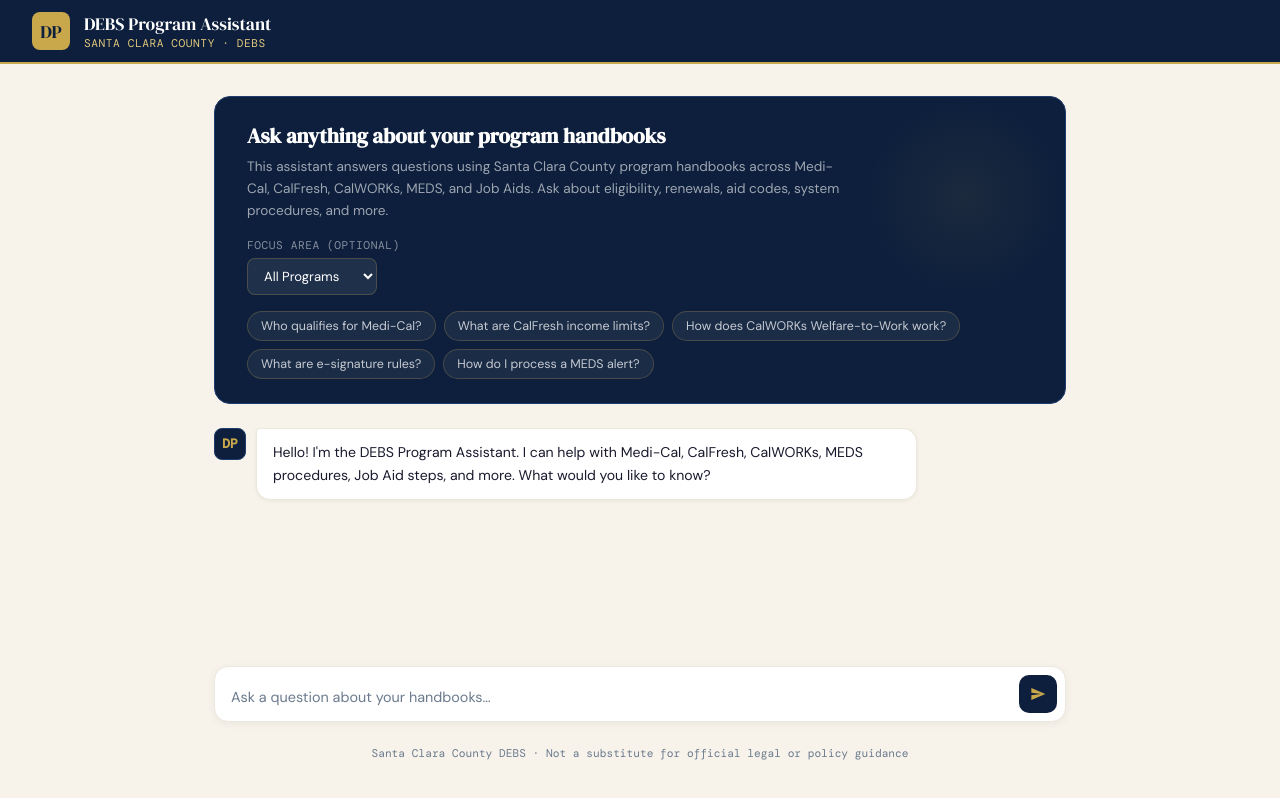
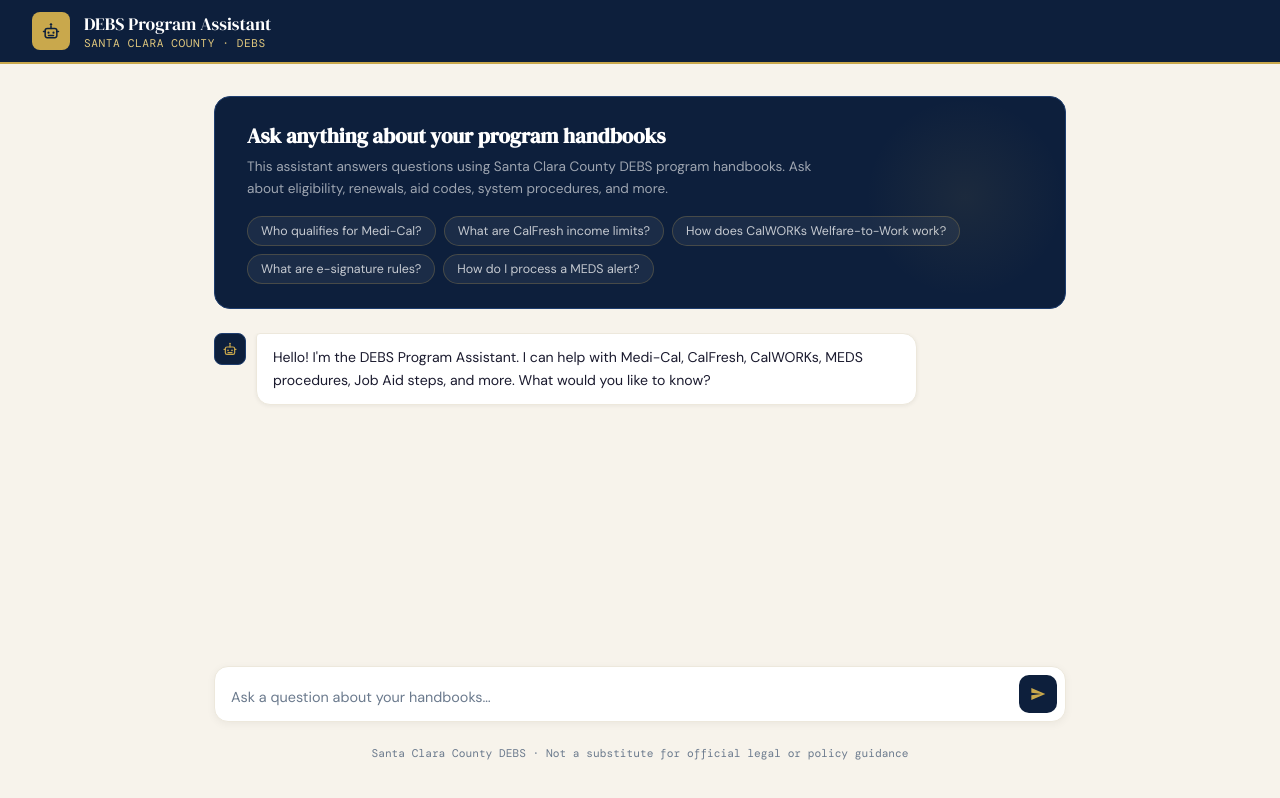
Before and after one commit to EstebanRosales1/DEBS-Program-Assistant, a website: page public/index.html in a window 1280 px wide. Drawn offline with nearby package versions, Linux system fonts and the light colour scheme; a web font is replaced by a local one.

Commit message:
Update index.html

```diff
--- a/public/index.html
+++ b/public/index.html
@@ -16,7 +16,7 @@
 
   header{background:var(--navy);padding:0 2rem;display:flex;align-items:center;justify-content:space-between;height:64px;border-bottom:2px solid var(--gold);flex-shrink:0;}
   .header-left{display:flex;align-items:center;gap:14px;}
-  .logo-badge{width:38px;height:38px;background:var(--gold);border-radius:8px;display:flex;align-items:center;justify-content:center;font-family:'DM Serif Display',serif;font-size:18px;color:var(--navy);}
+  .logo-badge{width:38px;height:38px;background:var(--gold);border-radius:8px;display:flex;align-items:center;justify-content:center;flex-shrink:0;}
   .header-title{font-family:'DM Serif Display',serif;font-size:1.1rem;color:var(--white);}
   .header-sub{font-size:.7rem;color:var(--gold-light);font-family:'DM Mono',monospace;letter-spacing:.05em;text-transform:uppercase;}
 
@@ -97,7 +97,18 @@
 
 <header>
   <div class="header-left">
-    <div class="logo-badge">DP</div>
+    <div class="logo-badge">
+      <svg viewBox="0 0 24 24" width="20" height="20" fill="none" stroke="var(--navy)" stroke-width="1.8" stroke-linecap="round" stroke-linejoin="round">
+        <rect x="5" y="9" width="14" height="11" rx="2.5"/>
+        <path d="M12 9V6"/>
+        <circle cx="12" cy="4" r="1.4" fill="var(--navy)" stroke="none"/>
+        <circle cx="9" cy="14" r="1.3" fill="var(--navy)" stroke="none"/>
+        <circle cx="15" cy="14" r="1.3" fill="var(--navy)" stroke="none"/>
+        <path d="M9 17.5h6"/>
+        <path d="M3 12.5h2"/>
+        <path d="M19 12.5h2"/>
+      </svg>
+    </div>
     <div>
       <div class="header-title">DEBS Program Assistant</div>
       <div class="header-sub">Santa Clara County · DEBS</div>
@@ -108,21 +119,7 @@
 <div class="main">
   <div class="intro-card">
     <h2>Ask anything about your program handbooks</h2>
-    <p>This assistant answers questions using Santa Clara County program handbooks across Medi-Cal, CalFresh, CalWORKs, MEDS, and Job Aids. Ask about eligibility, renewals, aid codes, system procedures, and more.</p>
-
-    <div style="margin-top:1rem;">
-      <div style="font-size:.7rem;color:rgba(255,255,255,.5);font-family:'DM Mono',monospace;text-transform:uppercase;letter-spacing:.05em;margin-bottom:6px;">Focus Area (optional)</div>
-      <select id="program-focus" style="background:rgba(255,255,255,.08);border:1px solid rgba(201,168,76,.25);color:var(--white);border-radius:8px;padding:8px 12px;font-size:.82rem;font-family:'DM Sans',sans-serif;outline:none;max-width:240px;">
-        <option value="">All Programs</option>
-        <option value="Medi-Cal">Medi-Cal</option>
-        <option value="CalFresh">CalFresh</option>
-        <option value="CalWORKs">CalWORKs</option>
-        <option value="MEDS">MEDS</option>
-        <option value="Job Aids">Job Aids</option>
-        <option value="General Relief">General Relief</option>
-        <option value="Foster Care">Foster Care</option>
-      </select>
-    </div>
+    <p>This assistant answers questions using Santa Clara County DEBS program handbooks. Ask about eligibility, renewals, aid codes, system procedures, and more.</p>
 
     <div class="suggestions" id="suggestions">
       <button class="suggestion-chip" onclick="useSuggestion(this)">Who qualifies for Medi-Cal?</button>
@@ -147,6 +144,17 @@
 </div>
 
 <script>
+const BOT_ICON_SVG = `<svg viewBox="0 0 24 24" width="16" height="16" fill="none" stroke="var(--gold)" stroke-width="1.8" stroke-linecap="round" stroke-linejoin="round">
+  <rect x="5" y="9" width="14" height="11" rx="2.5"/>
+  <path d="M12 9V6"/>
+  <circle cx="12" cy="4" r="1.4" fill="var(--gold)" stroke="none"/>
+  <circle cx="9" cy="14" r="1.3" fill="var(--gold)" stroke="none"/>
+  <circle cx="15" cy="14" r="1.3" fill="var(--gold)" stroke="none"/>
+  <path d="M9 17.5h6"/>
+  <path d="M3 12.5h2"/>
+  <path d="M19 12.5h2"/>
+</svg>`;
+
 let conversationHistory = [];
 let lastQuestion = '';
 let lastAnswer = '';
@@ -189,7 +197,11 @@
 
   const avatar = document.createElement('div');
   avatar.className = `avatar ${role === 'ai' ? 'ai' : 'user-av'}`;
-  avatar.textContent = role === 'ai' ? 'DP' : 'You';
+  if (role === 'ai') {
+    avatar.innerHTML = BOT_ICON_SVG;
+  } else {
+    avatar.textContent = 'You';
+  }
 
   const wrap = document.createElement('div');
   wrap.className = 'msg-wrap';
@@ -317,7 +329,7 @@
   div.id = 'typing-indicator';
   const avatar = document.createElement('div');
   avatar.className = 'avatar ai';
-  avatar.textContent = 'DP';
+  avatar.innerHTML = BOT_ICON_SVG;
   const typing = document.createElement('div');
   typing.className = 'typing';
   typing.innerHTML = '<div class="dot"></div><div class="dot"></div><div class="dot"></div>';
@@ -348,11 +360,10 @@
   showTyping();
 
   try {
-    const programFocus = document.getElementById('program-focus')?.value || '';
     const response = await fetch('/api/chat', {
       method: 'POST',
       headers: { 'Content-Type': 'application/json' },
-      body: JSON.stringify({ messages: conversationHistory, programFocus })
+      body: JSON.stringify({ messages: conversationHistory })
     });
 
     const data = await response.json();
```
